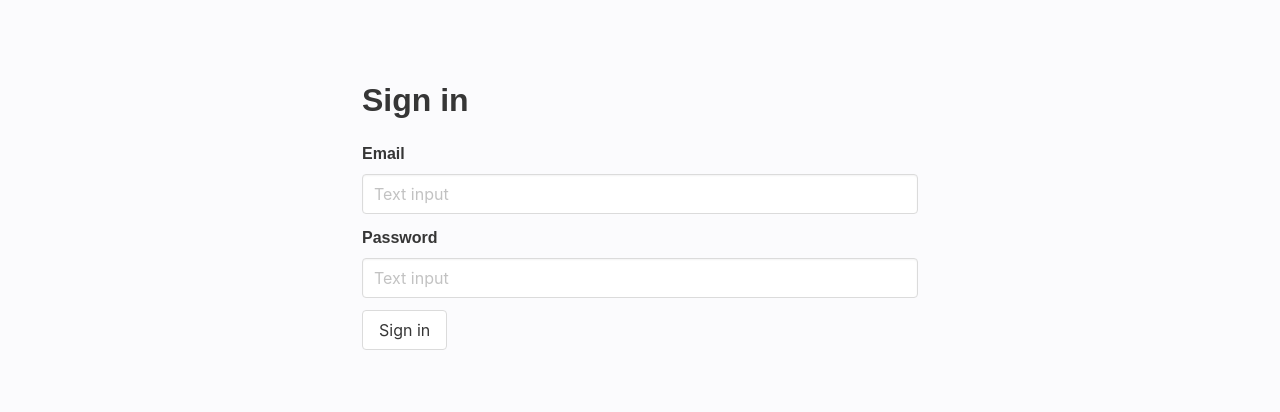
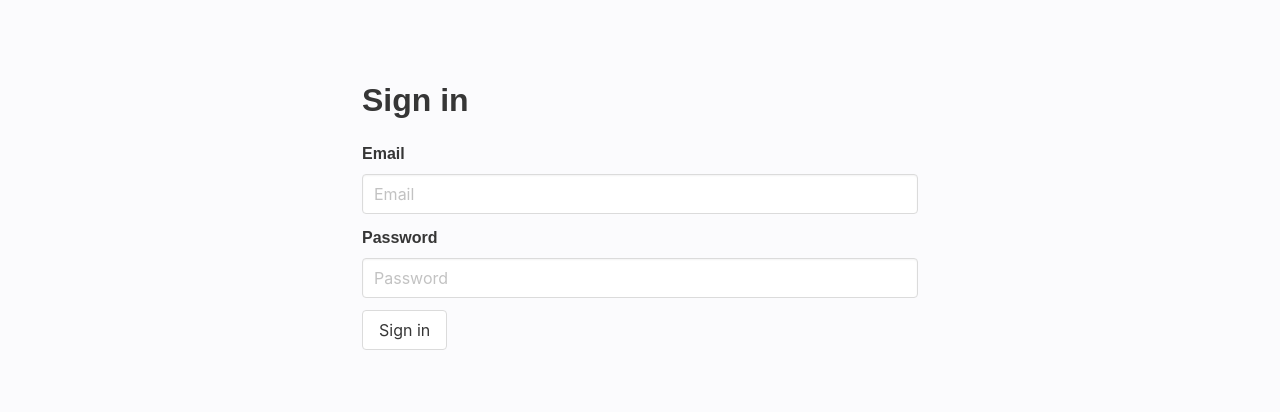
Before and after one commit to yeondam88/mern-stack-fullstack-app, a React (Create React App) app in the folder client/: page /signin in a window 1280 px wide. Shown: the part 319-731 px from the top of the page. Built offline with nearby package versions, Linux system fonts and the light colour scheme; a web font is replaced by a local one.

Commit message:
Login functionality

```diff
--- a/client/src/components/Auth/Login.js
+++ b/client/src/components/Auth/Login.js
@@ -1,6 +1,22 @@
 import React, { Component } from "react";
 
 class Login extends Component {
+  state = {
+    email: "",
+    password: ""
+  };
+
+  handleSubmit = e => {
+    e.preventDefault();
+    console.log(this.state);
+  };
+
+  handleInput = e => {
+    this.setState({
+      [e.target.name]: e.target.value
+    });
+  };
+
   render() {
     return (
       <div className="app-content">
@@ -19,15 +35,20 @@ class Login extends Component {
         <section className="section has-background is-medium">
           <div className="container">
             <div className="columns">
-              <div className="column is-6 is-offset-3">
+              <form
+                onSumbit={this.handleSubmit}
+                className="column is-6 is-offset-3"
+              >
                 <h2 className="title">Sign in</h2>
                 <div className="field">
                   <label className="label">Email</label>
                   <div className="control">
                     <input
                       className="input"
-                      type="text"
-                      placeholder="Text input"
+                      type="email"
+                      placeholder="Email"
+                      name="email"
+                      onChange={this.handleInput}
                     />
                   </div>
                 </div>
@@ -37,12 +58,16 @@ class Login extends Component {
                     <input
                       className="input"
                       type="password"
-                      placeholder="Text input"
+                      placeholder="Password"
+                      name="password"
+                      onChange={this.handleInput}
                     />
                   </div>
                 </div>
-                <button className="button button-success">Sign in</button>
-              </div>
+                <button type="submit" className="button button-success">
+                  Sign in
+                </button>
+              </form>
             </div>
           </div>
         </section>
```
